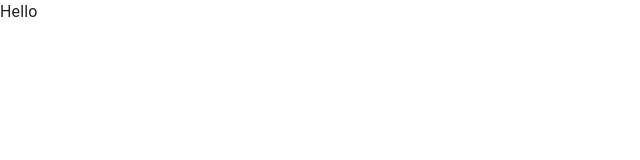
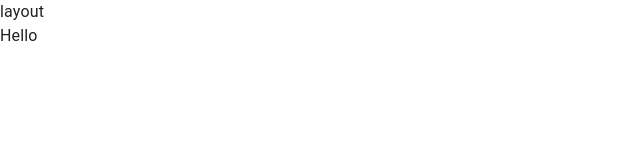
Before and after one commit to mikmera/frontend, a React (Vite) app: page / in a window 1280 px wide. Shown: the top 160 px of the page, without its empty margins (0-640 px from the left). Built offline with nearby package versions, Linux system fonts and the light colour scheme.

Commit message:
feat: setup layout

```diff
--- a/src/Routing.tsx
+++ b/src/Routing.tsx
@@ -1,13 +1,16 @@
 import React from 'react'
 import { Route, Routes } from 'react-router-dom'
+import { RootLayout } from './layouts/root'
 import { Main } from './routes/main'
 import { NotFound } from './routes/notfound'
 
 export const Routing: React.FC = () => {
   return (
     <Routes>
-      <Route index element={<Main />} />
-      <Route path="*" element={<NotFound />} />
+      <Route element={<RootLayout />}>
+        <Route index element={<Main />} />
+        <Route path="*" element={<NotFound />} />
+      </Route>
     </Routes>
   )
 }
--- /dev/null
+++ b/src/layouts/root/index.tsx
@@ -0,0 +1,14 @@
+import { Box } from '@mui/material'
+import React from 'react'
+import { Outlet } from 'react-router-dom'
+
+export const RootLayout: React.FC = () => {
+  return (
+    <Box>
+      layout
+      <Box>
+        <Outlet />
+      </Box>
+    </Box>
+  )
+}
```
